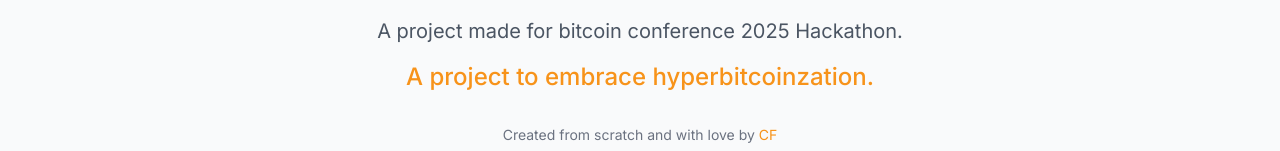
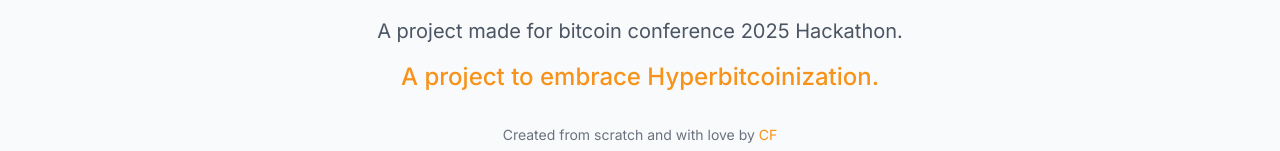
Before and after one commit to cf2013/weacceptbitcoin, a Next.js app in the folder frontend/: page / in a window 1280 px wide. Shown: the part 971-1122 px from the top of the page. Built offline with nearby package versions, Linux system fonts and the light colour scheme.

Commit message:
Hyperbitcoinization!

```diff
--- a/frontend/src/app/page.tsx
+++ b/frontend/src/app/page.tsx
@@ -94,7 +94,7 @@
             A project made for bitcoin conference 2025 Hackathon.
           </p>
           <p className="text-2xl font-medium text-bitcoin-orange">
-            A project to embrace hyperbitcoinzation.
+            A project to embrace Hyperbitcoinization.
           </p>
           <p className="mt-8 text-sm text-gray-500">
             Created from scratch and with love by{' '}
```
